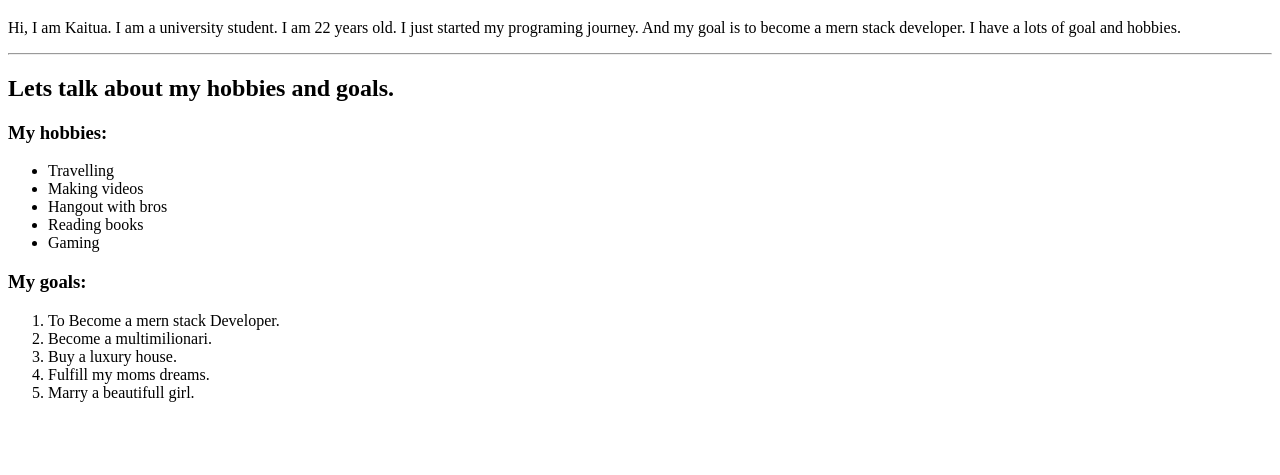
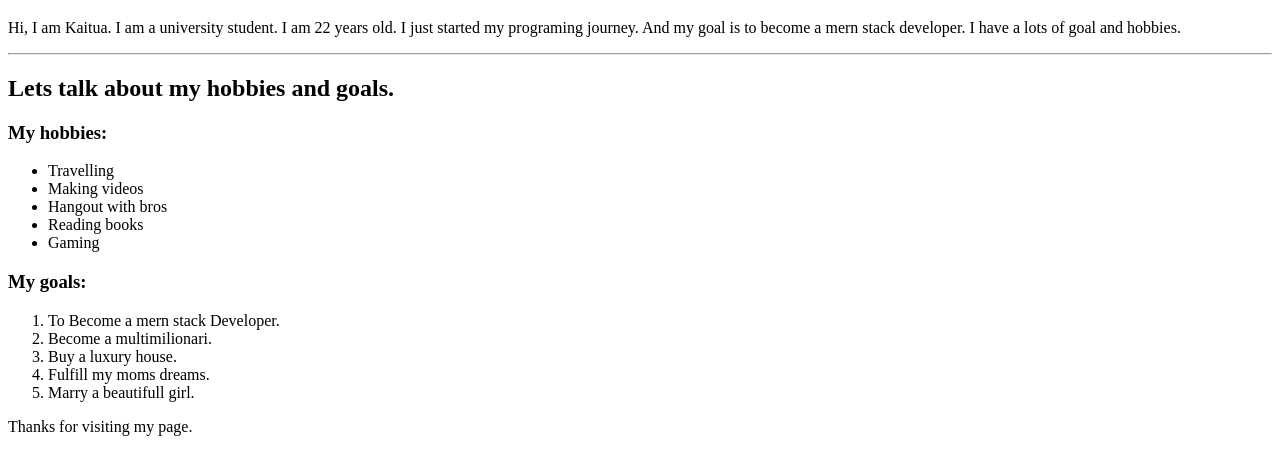
Before and after one commit to azharul1110/repository-for-practice, a plain HTML site: page index.html in a window 1280 px wide. Shown: the part 61-536 px from the top of the page. Drawn offline with Linux system fonts and the light colour scheme.

Commit message:
added footer

```diff
--- a/index.html
+++ b/index.html
@@ -27,5 +27,5 @@
     <li>Marry a beautifull girl.</li>
    </ol>
 </body>
-
+ <p>Thanks for visiting my page.</p>
 </html>
```
